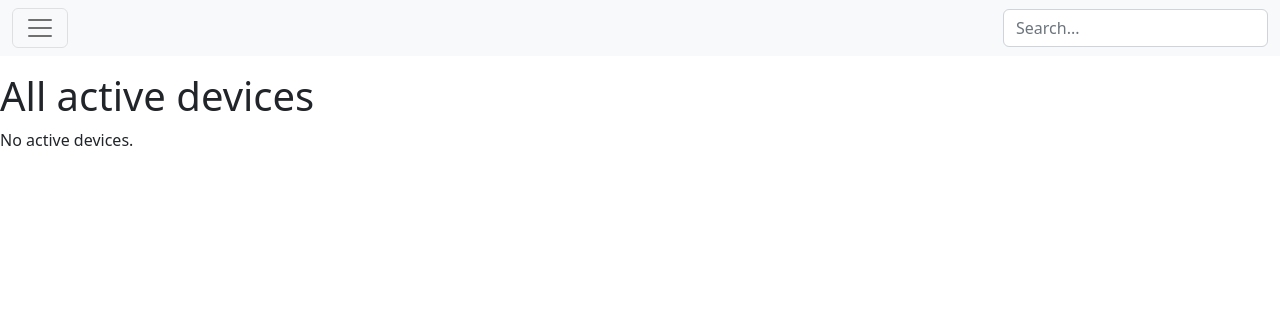
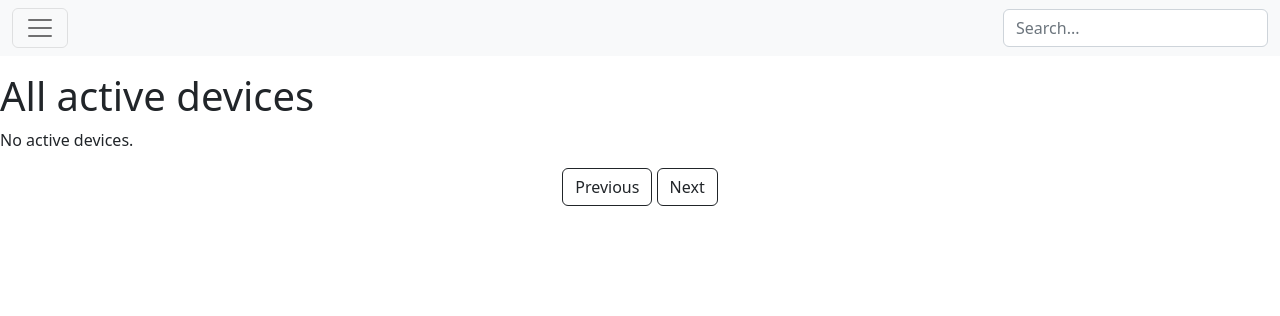
Before and after one commit to huLasPet/issue_tracking_project, a Django app: page /all_devices in a window 1280 px wide. Shown: the top 316 px of the page. Run offline with Django 4.2, Linux system fonts and the light colour scheme; the visitor is signed in with stand-in values (Sample User, id 1); data that the repository does not hold is empty.

Commit message:
List 50 items instead of all, added next and previous page buttons to lists

```diff
--- a/ticket_project/ticket_app/static/CSS/style.css
+++ b/ticket_project/ticket_app/static/CSS/style.css
@@ -1,4 +1,8 @@
-open_table {
+.pagebutton {
+    text-align: center;
+}
+
+.open_table {
   font-family: arial, sans-serif;
   border-collapse: collapse;
   width: 100%;
@@ -7,7 +11,6 @@ open_table {
 
 .open_header, .active_users, .active_devices, .open_tickets{
   border: 1px solid #dddddd;
-  text-align: left;
   padding: 8px;
   text-align: center;
 }
--- a/ticket_project/ticket_app/templates/ticket_app/all_devices.html
+++ b/ticket_project/ticket_app/templates/ticket_app/all_devices.html
@@ -33,4 +33,9 @@
     <p>No active devices.</p>
     {% endif %}
 
+<div class="pagebutton">
+    <a class="btn btn-outline-dark" href="" role="button">Previous</a>
+    <a class="btn btn-outline-dark" href="" role="button">Next</a>
+</div>
+
 {% endblock content %}
--- a/ticket_project/ticket_app/templates/ticket_app/all_tickets.html
+++ b/ticket_project/ticket_app/templates/ticket_app/all_tickets.html
@@ -27,4 +27,9 @@
         <p>No tickets are open.</p>
     {% endif %}
 
+<div class="pagebutton">
+<a class="btn btn-outline-dark" href="/all_tickets/{{ prev_page }}" role="button">Previous</a>
+<a class="btn btn-outline-dark" href="/all_tickets/{{ next_page }}" role="button">Next</a>
+</div>
+
 {% endblock content %}
--- a/ticket_project/ticket_app/templates/ticket_app/all_users.html
+++ b/ticket_project/ticket_app/templates/ticket_app/all_users.html
@@ -31,4 +31,9 @@
     <p>No active users.</p>
     {% endif %}
 
+<div class="pagebutton">
+    <a class="btn btn-outline-dark" href="" role="button">Previous</a>
+    <a class="btn btn-outline-dark" href="" role="button">Next</a>
+</div>
+
 {% endblock content %}
--- a/ticket_project/ticket_app/templates/ticket_app/base.html
+++ b/ticket_project/ticket_app/templates/ticket_app/base.html
@@ -45,7 +45,8 @@
                             More
                         </a>
                         <ul class="dropdown-menu" aria-labelledby="offcanvasNavbarDropdown">
-                            <li><a class="dropdown-item" href="{% url 'ticket_app:all_tickets' %} ">All tickets</a></li>
+
+                            <li><a class="dropdown-item" href="{% url 'ticket_app:all_tickets' page=1 %} ">All tickets</a></li>
                             <li><a class="dropdown-item" href="{% url 'ticket_app:all_devices' %}">All devices</a></li>
                             <li><a class="dropdown-item" href="{% url 'ticket_app:all_users' %}">All users</a></li>
                             <li>
--- a/ticket_project/ticket_app/templates/ticket_app/index.html
+++ b/ticket_project/ticket_app/templates/ticket_app/index.html
@@ -11,7 +11,7 @@
             <div class="card-body">
                 <h5 class="card-title">{{ open_tickets_count }}</h5>
                 <p class="card-text">Currently open tickets.</p>
-                <a href="/all_tickets" class="btn btn-primary">Check tickets</a>
+                <a href="/all_tickets/1" class="btn btn-primary">Check tickets</a>
             </div>
         </div>
     </div>
--- a/ticket_project/ticket_app/templates/ticket_app/search.html
+++ b/ticket_project/ticket_app/templates/ticket_app/search.html
@@ -29,4 +29,9 @@ Note to self: make the results clickable so create device and user page as well
         {{ kb_article.id }} - {{ kb_article.description }}
     {% endfor %}
 
+<div class="pagebutton">
+    <a class="btn btn-outline-dark" href="" role="button">Previous</a>
+    <a class="btn btn-outline-dark" href="" role="button">Next</a>
+</div>
+
 {% endblock content %}
--- a/ticket_project/ticket_app/urls.py
+++ b/ticket_project/ticket_app/urls.py
@@ -4,7 +4,7 @@ from . import views
 app_name = "ticket_app"
 urlpatterns = [
     path('', views.index, name='index'),
-    path('all_tickets', views.all_tickets, name='all_tickets'),
+    path('all_tickets/<page>', views.all_tickets, name='all_tickets'),
     path('old_tickets', views.old_tickets, name='old_tickets'),
     path('open_new_ticket', views.open_new_ticket, name='open_new_ticket'),
     path('my_open_tickets', views.my_open_tickets, name='my_open_tickets'),
--- a/ticket_project/ticket_app/views.py
+++ b/ticket_project/ticket_app/views.py
@@ -32,13 +32,17 @@ def index(request):
 
 
 @login_required
-def all_tickets(request):
-    """Show all curretnly open tickets."""
-    tickets = Tickets.objects.filter(state="Open")
+def all_tickets(request, page):
+    """Show all currently open tickets.
+    prev_page is ternary operator"""
+    page = int(page)
+    tickets = Tickets.objects.filter(state="Open")[(page-1)*50:page*50]
     template = loader.get_template('ticket_app/all_tickets.html')
     context = {
         'tickets': tickets,
-        'header_text': 'All tickets'
+        'header_text': 'All tickets',
+        'prev_page': page - 1 if page > 1 else 1,
+        'next_page': page + 1,
     }
     return HttpResponse(template.render(context, request))
 
@@ -46,11 +50,14 @@ def all_tickets(request):
 @login_required
 def old_tickets(request):
     """Show tickets older than 7 days"""
+    page = 1
     older_tickets = Tickets.objects.exclude(opening_date__gt=(datetime.now() - timedelta(days=7)))
     template = loader.get_template('ticket_app/all_tickets.html')
     context = {
         'tickets': older_tickets,
-        'header_text': 'Tickets older than 7 days'
+        'header_text': 'Tickets older than 7 days',
+        'prev_page': page - 1 if page > 1 else 1,
+        'next_page': page + 1,
     }
     return HttpResponse(template.render(context, request))
 
@@ -58,11 +65,14 @@ def old_tickets(request):
 @login_required
 def my_open_tickets(request):
     """Show the open tickets of the logged in user."""
+    page = 1
     my_tickets = Tickets.objects.filter(assigned_user=request.user)
     template = loader.get_template('ticket_app/all_tickets.html')
     context = {
         'tickets': my_tickets,
-        'header_text': 'My open tickets'
+        'header_text': 'My open tickets',
+        'prev_page': page - 1 if page > 1 else 1,
+        'next_page': page + 1,
     }
     return HttpResponse(template.render(context, request))
 
@@ -70,11 +80,14 @@ def my_open_tickets(request):
 @login_required
 def all_devices(request):
     """Shoe all devices that are not in decomissioned state."""
+    page = 1
     devices = Devices.objects.exclude(state="Decomissioned")
     template = loader.get_template('ticket_app/all_devices.html')
     context = {
         'devices': devices,
-        'header_text': 'All active devices'
+        'header_text': 'All active devices',
+        'prev_page': page - 1 if page > 1 else 1,
+        'next_page': page + 1,
     }
     return HttpResponse(template.render(context, request))
 
@@ -82,11 +95,14 @@ def all_devices(request):
 @login_required
 def short_warranty(request):
     """Display devices where the warranty is less than 30 days."""
+    page = 1
     old_devices = Devices.objects.exclude(warranty__gt=(datetime.now() + timedelta(days=30)))
     template = loader.get_template('ticket_app/all_devices.html')
     context = {
         'devices': old_devices,
-        'header_text': 'Devices with less than 30 days of warranty'
+        'header_text': 'Devices with less than 30 days of warranty',
+        'prev_page': page - 1 if page > 1 else 1,
+        'next_page': page + 1,
     }
     return HttpResponse(template.render(context, request))
 
@@ -94,13 +110,13 @@ def short_warranty(request):
 @login_required
 def all_users(request):
     """Show all non-admin users."""
-    #Add pages here, only get the results between 1-10, 11-20 etc based on the pagination from the site.
-    #Get "page" after request and use that to only get the needed items from the query
-    #Send 100 entries and let the client do the pagination
-    users = Users.objects.filter(is_superuser=0, state="Active")#[1:2]
+    page = 1
+    users = Users.objects.filter(is_superuser=0, state="Active")
     template = loader.get_template('ticket_app/all_users.html')
     context = {
         'users': users,
+        'prev_page': page - 1 if page > 1 else 1,
+        'next_page': page + 1,
     }
     return HttpResponse(template.render(context, request))
 
@@ -179,6 +195,7 @@ def ticket(request, ticket_id):
 def searchresultsview(request):
     """Show search results. Search for exact but not case-sensitive username, nodename, ticket id or
     text in ticket description."""
+    page = 1
     search_term = request.POST["search"]
     template = loader.get_template('ticket_app/search.html')
     user_search = Users.objects.filter(username__iexact=search_term)
@@ -189,7 +206,9 @@ def searchresultsview(request):
                'users_search': user_search,
                'ticket_search': ticket_search,
                'device_search': device_search,
-               'kb_search': kb_search}
+               'kb_search': kb_search,
+               'prev_page': page - 1 if page > 1 else 1,
+               'next_page': page + 1}
     return HttpResponse(template.render(context, request))
 
 @login_required
```
Also changed, not shown: 1 other file.
